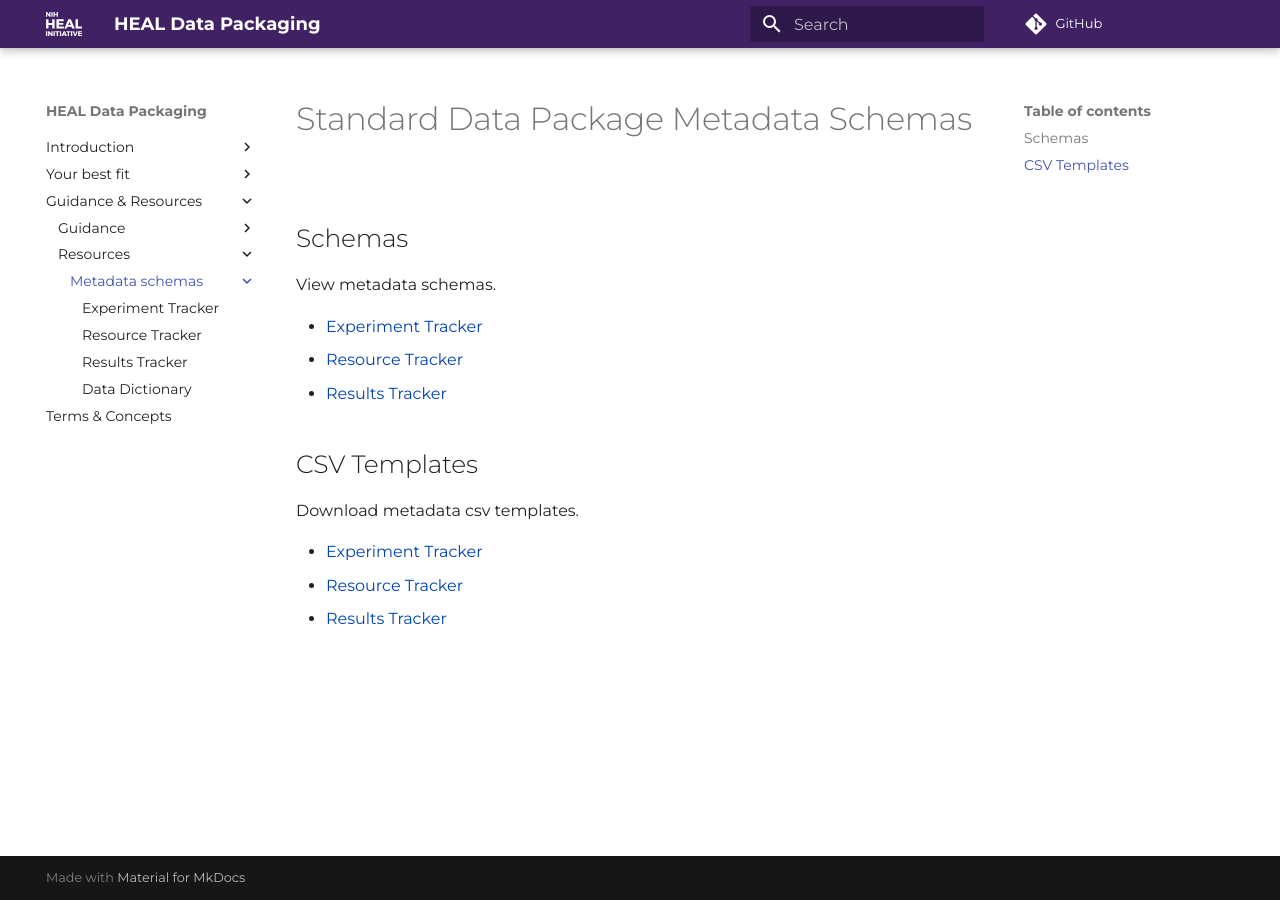
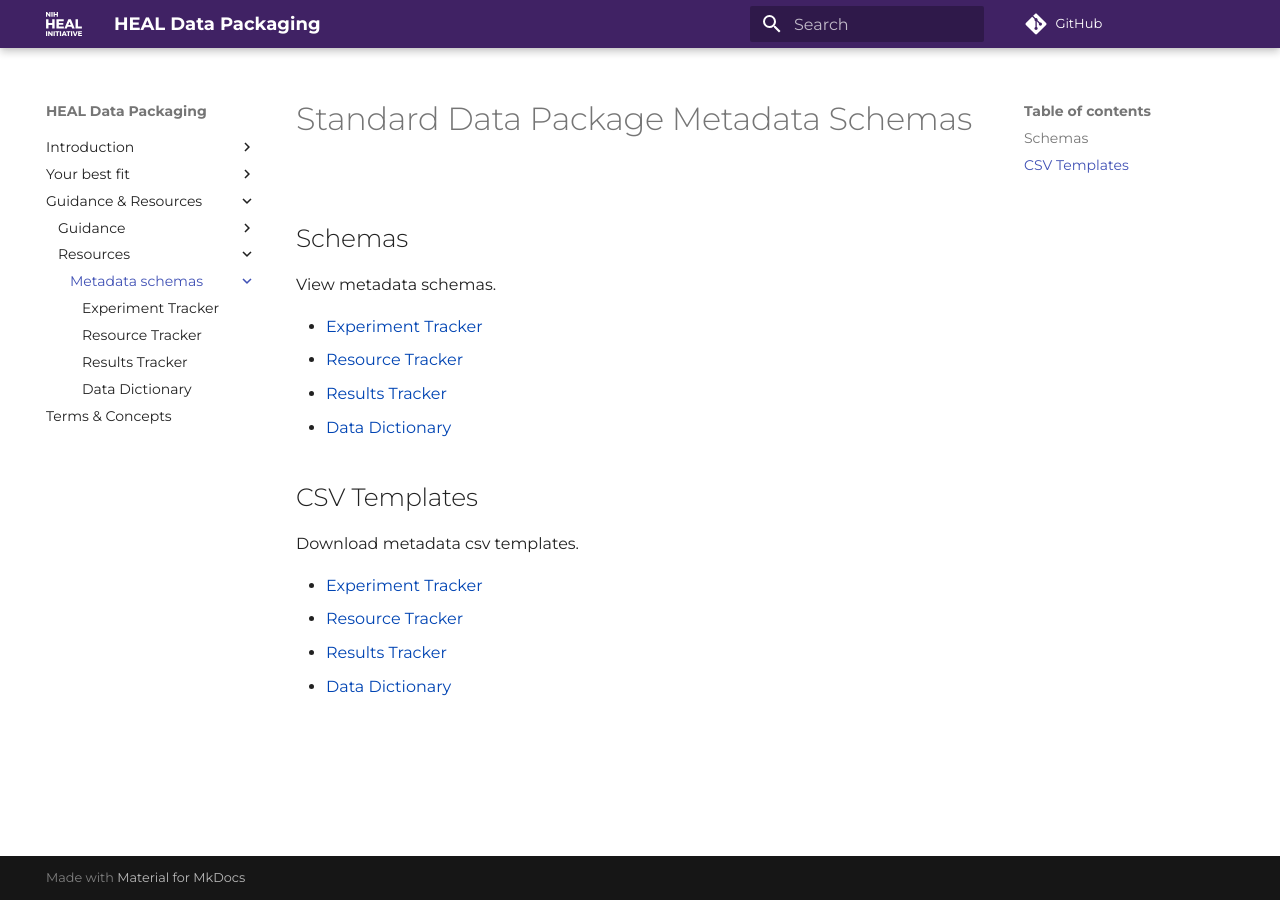
Before and after one commit to norc-heal/heal-data-pkg-guide, an MkDocs documentation site: the page built from docs/schemas/index.md, in a window 1280 px wide. Built offline with MkDocs 1.6.1 and Material for MkDocs 9.7.7, drawn with Linux system fonts in a browser that asks for light colours; comment, search, counter and statistics services are not loaded.

Commit message:
add ref to dd schema md

```diff
--- a/docs/schemas/index.md
+++ b/docs/schemas/index.md
@@ -7,6 +7,7 @@ View metadata schemas.
 * [Experiment Tracker](md_experiment_tracker.md)
 * [Resource Tracker](md_resource_tracker.md)
 * [Results Tracker](md_results_tracker.md)
+* [Data Dictionary](md_data_dictionary_fields.md)
 
 ## CSV Templates
 
@@ -15,3 +16,4 @@ Download metadata csv templates.
 * [Experiment Tracker](md_experiment_tracker.md)
 * [Resource Tracker](md_resource_tracker.md)
 * [Results Tracker](md_results_tracker.md)
+* [Data Dictionary](md_data_dictionary_fields.md)
```
Also changed, not shown: docs/resources/index.md (+1 -0 lines).
